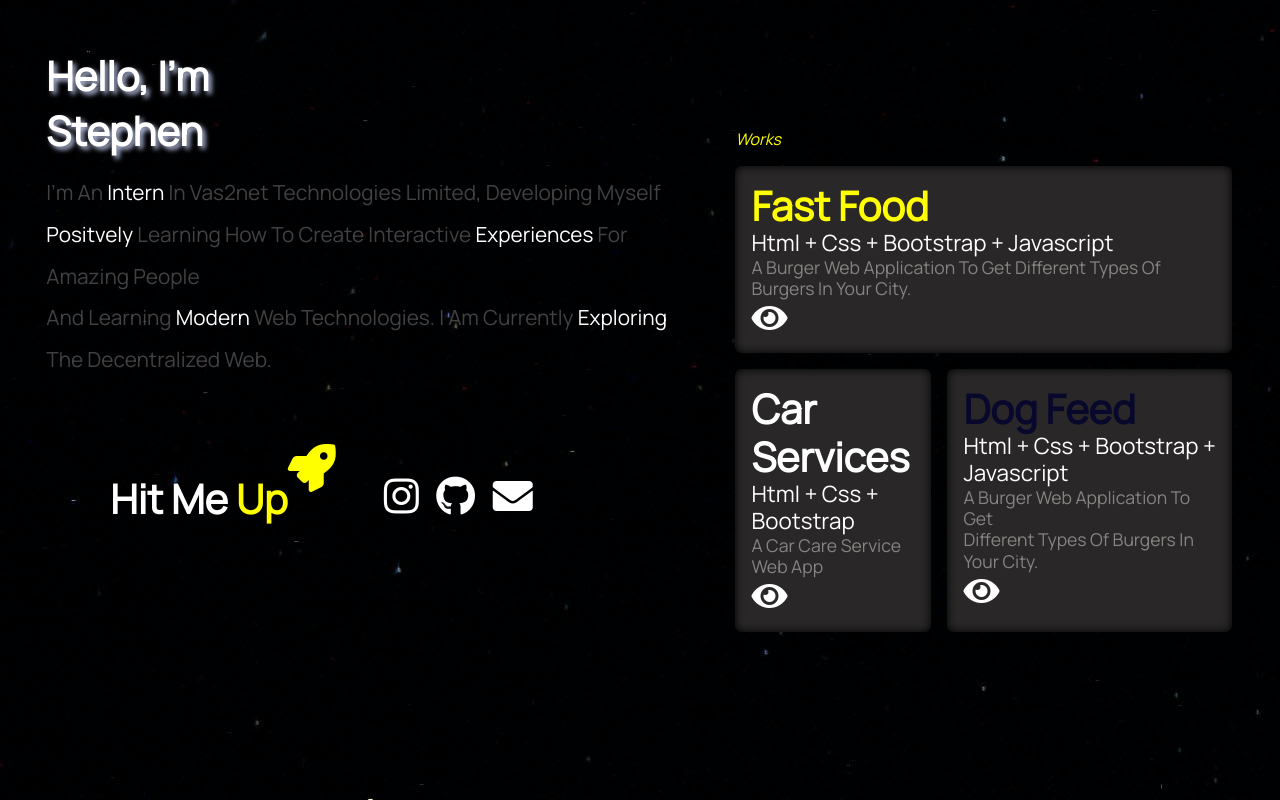
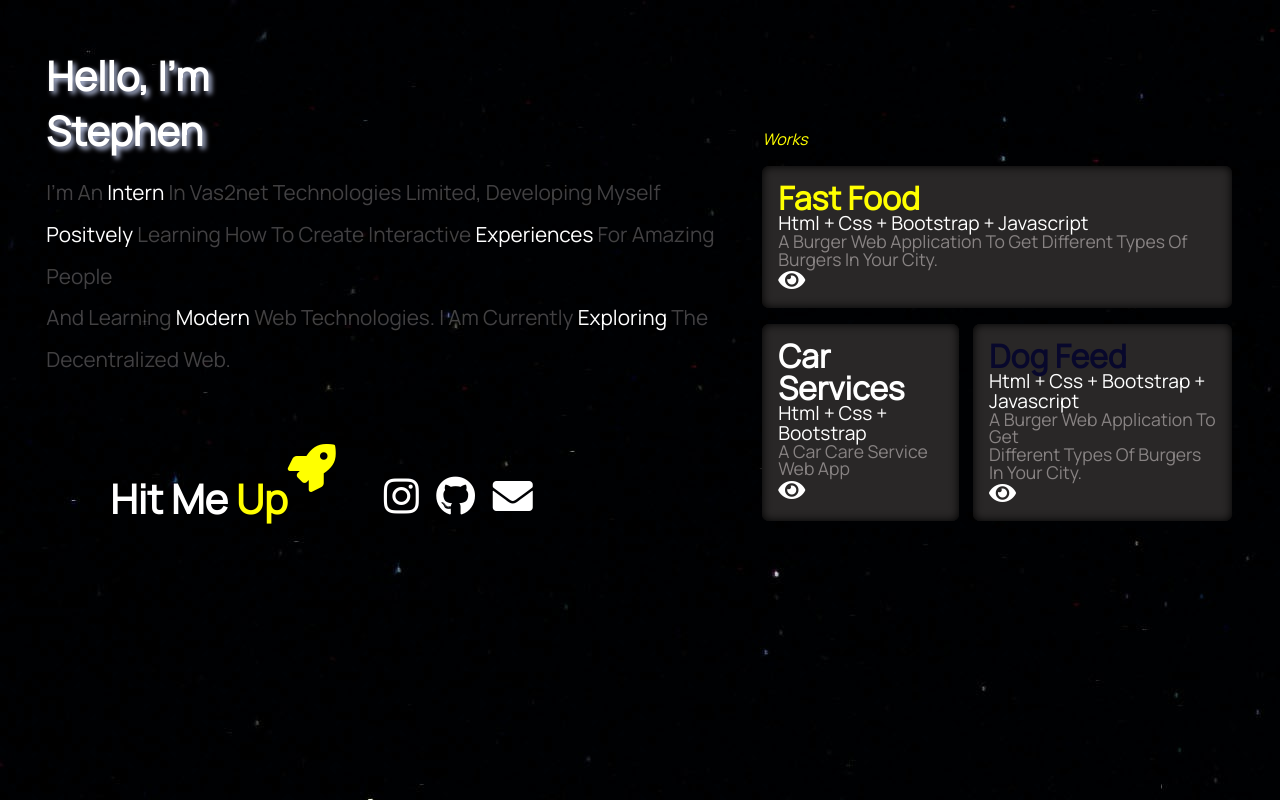
Before and after one commit to Oghenekparobo/portfolio-prop, a plain HTML site: page index.html in a window 1280 px wide. Drawn offline with Linux system fonts and the light colour scheme.

Commit message:
update css

```diff
--- a/style.css
+++ b/style.css
@@ -118,7 +118,7 @@ padding: 3rem 0 0 2rem;
 
 .wrapper-prjxt-port .wrapper-prjxt-port-spc{
     background: rgb(41, 39, 39);
-    line-height: 1.2;
+    line-height: 1;
     padding: 1rem 1rem 1rem 1rem;
     box-shadow: inset 0 0 10px #000000;
     border-radius: 7px;
@@ -132,7 +132,7 @@ padding: 3rem 0 0 2rem;
 
 .wrapper-prjxt-port .wrapper-prjxt-port-spc p:nth-of-type(1){
     color: #fff;
-    font-size: 1.4rem;
+    font-size: 1.2rem;
 }
 
 
@@ -144,12 +144,12 @@ padding: 3rem 0 0 2rem;
  .fast-food h4{
     color: yellow;
     font-weight: bold;
-    font-size: 2.5rem;
+    font-size: 2rem;
 }
 
 
 .wrapper-prjxt-port .wrapper-prjxt-port-spc .link a{
-    font-size: 2rem;
+    font-size: 1.5rem;
 }
 
 .wrapper-prjxt-port .wrapper-prjxt-port-spc .link a:hover{
@@ -168,18 +168,18 @@ padding: 3rem 0 0 2rem;
 .car-services h4{
     color: #fff;
     font-weight: bold;
-    font-size: 2.5rem;
+    font-size: 2rem;
 }
 
 
 .pet h4{
     color: rgb(8, 8, 44);
     font-weight: bold;
-    font-size: 2.5rem;
+    font-size: 2rem;
 }
 
 .pet{
-   margin-left: 1rem;
+   margin-left: .9rem;
 }
 
 /* media queries */
```
